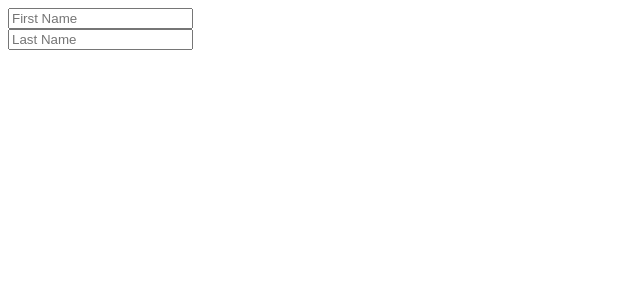
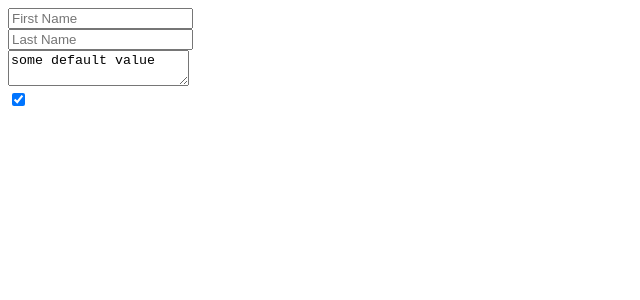
Before and after one commit to dariok87/practice-react, a React (Create React App) app: page / in a window 1280 px wide. Shown: the top 300 px of the page, without its empty margins (0-640 px from the left). Built offline with nearby package versions, Linux system fonts and the light colour scheme.

Commit message:
Add checkbox form

```diff
--- a/src/App.js
+++ b/src/App.js
@@ -5,14 +5,15 @@ class App extends React.Component {
     super()
     this.state = {
       firstName: "",
-      lastName: ""
+      lastName: "",
+      isFriendly: true
     }
     this.handleChange = this.handleChange.bind(this)
   }
 
   handleChange(event) {
-    const {name, value} = event.target
-    this.setState({
+    const {name, value, type, checked} = event.target
+    type === "checkbox" ? this.setState({[name]: checked}) : this.setState({
       [name]: value
     })
   }
@@ -35,6 +36,16 @@ class App extends React.Component {
           placeholder="Last Name"
           onChange={this.handleChange}
         />
+        <br />
+        <textarea value={"some default value"}/>
+        <br />
+        <input
+          type="checkbox"
+          name="isFriendly"
+          checked={this.state.isFriendly}
+          onChange={this.handleChange}
+        />
+
         <h1>{this.state.firstName} {this.state.lastName}</h1>
       </form>
     )
```
